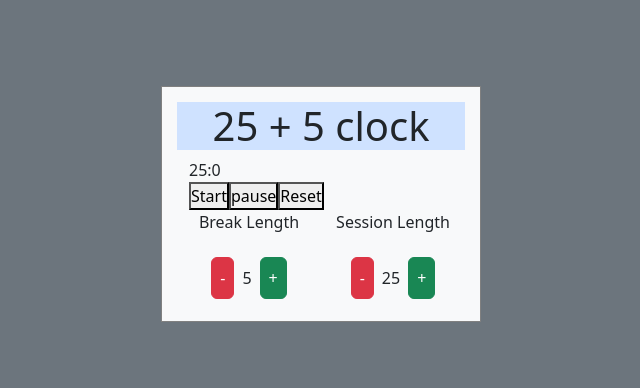
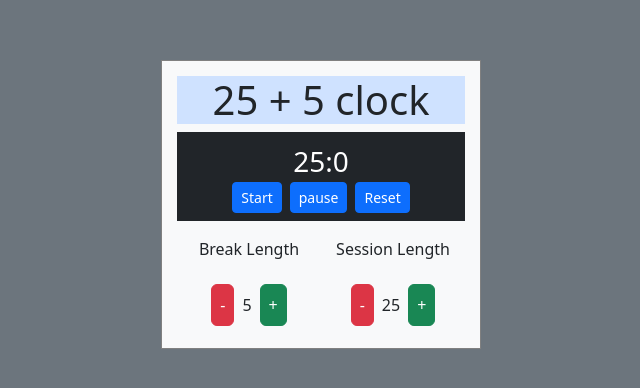
Before and after one commit to barla-x88/fcc25-5-clock, a React (Vite) app: page / in a window 1280 px wide. Shown: the part 196-584 px from the top of the page, without its empty margins (319-959 px from the left). Built offline with nearby package versions, Linux system fonts and the light colour scheme.

Commit message:
Fix time update bug on the sessionTimer

```diff
--- a/src/SessionTimer.jsx
+++ b/src/SessionTimer.jsx
@@ -4,6 +4,10 @@ const SessionTimer = ({ length }) => {
   //time in seconds
   const [currentTime, setCurrentTime] = useState(length);
   const [isActive, setIsActive] = useState(false);
+
+  useEffect(() => {
+    setCurrentTime(length);
+  }, [length]);
 
   useEffect(() => {
     let timer;
@@ -24,14 +28,24 @@ const SessionTimer = ({ length }) => {
   }, [isActive]);
 
   return (
-    <div>
-      <div>
-        {Math.floor(currentTime / 60)}:{currentTime % 60}
+    <div className="d-flex flex-column align-items-center bg-dark text-white p-2 mb-3">
+      <div className="fs-3">
+        {String(Math.floor(currentTime / 60))}:{currentTime % 60}
       </div>
-      <div>
-        <button onClick={() => setIsActive(true)}>Start</button>
-        <button onClick={() => setIsActive(false)}>pause</button>
-        <button>Reset</button>
+      <div className="d-flex gap-2">
+        <button
+          className="btn btn-primary btn-sm"
+          onClick={() => setIsActive(true)}
+        >
+          Start
+        </button>
+        <button
+          className="btn btn-primary btn-sm"
+          onClick={() => setIsActive(false)}
+        >
+          pause
+        </button>
+        <button className="btn btn-primary btn-sm">Reset</button>
       </div>
     </div>
   );
```
